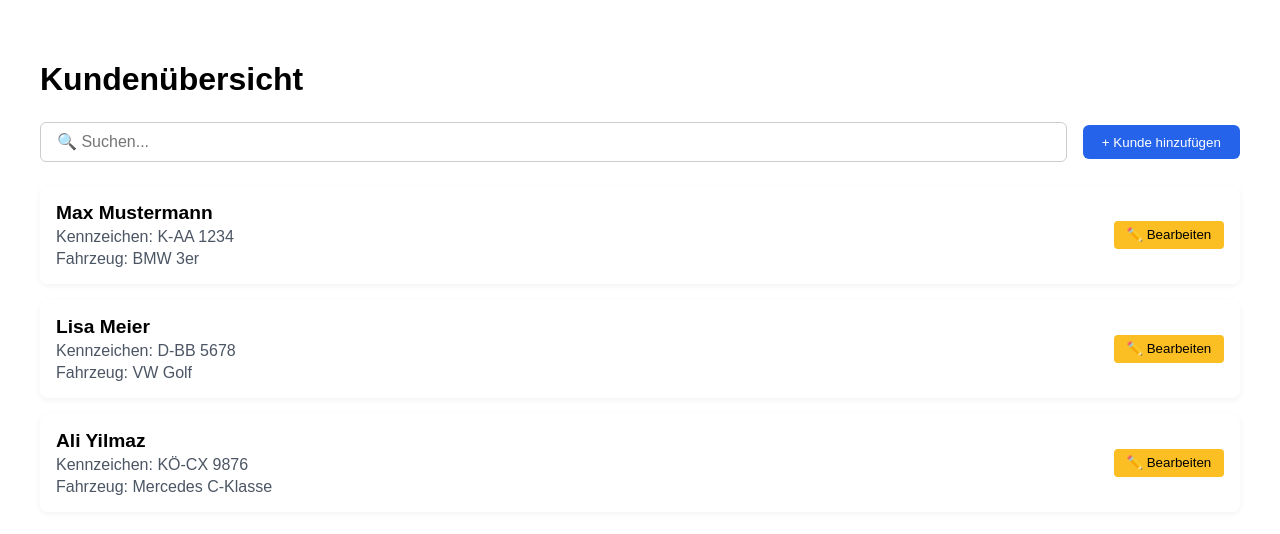
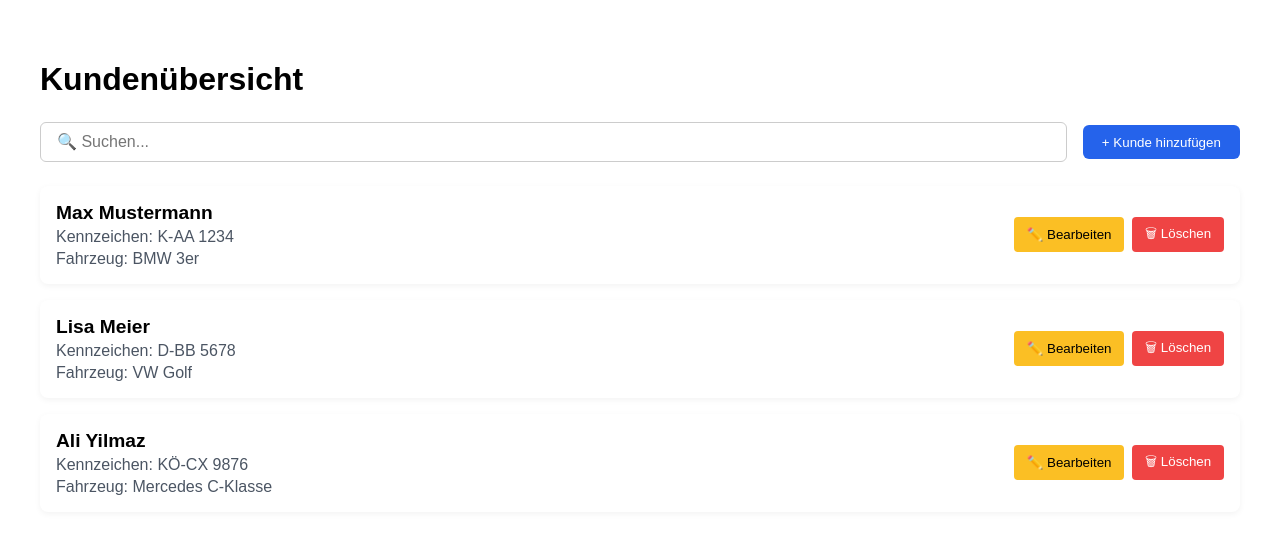
Before and after one commit to Mcan4250-creator/autopilot-crm, a Next.js app: page /kunden in a window 1280 px wide. Shown: the top 534 px of the page. Built offline with nearby package versions, Linux system fonts and the light colour scheme.

Commit message:
Aktualisieren von kunden.js

```diff
--- a/pages/kunden.js
+++ b/pages/kunden.js
@@ -27,6 +27,8 @@ setFormularOffen(false);
 };
 
 const kundeBearbeiten = (kunde) => { setNeuerKunde({ name: kunde.name, kennzeichen: kunde.kennzeichen, modell: kunde.modell }); setBearbeiteKundeId(kunde.id); setFormularOffen(true); };
+
+const kundeLoeschen = (id) => { if (confirm("Möchtest du diesen Kunden wirklich löschen?")) { setKunden(kunden.filter(k => k.id !== id)); } };
 
 return ( <div style={{ padding: "2rem", fontFamily: "Arial, sans-serif" }}> <h1 style={{ fontSize: "2rem", fontWeight: "bold", marginBottom: "1.5rem" }}> Kundenübersicht </h1>
 
@@ -103,12 +105,20 @@ return ( <div style={{ padding: "2rem", fontFamily: "Arial, sans-serif" }}> <h1
             <p style={{ margin: "0.25rem 0", color: "#4b5563" }}>Kennzeichen: {kunde.kennzeichen}</p>
             <p style={{ margin: 0, color: "#4b5563" }}>Fahrzeug: {kunde.modell}</p>
           </div>
+          <div style={{ display: "flex", gap: "0.5rem" }}>
             <button
               onClick={() => kundeBearbeiten(kunde)}
               style={{ padding: "0.4rem 0.8rem", backgroundColor: "#fbbf24", border: "none", borderRadius: "4px", cursor: "pointer" }}
             >
               ✏️ Bearbeiten
             </button>
+            <button
+              onClick={() => kundeLoeschen(kunde.id)}
+              style={{ padding: "0.4rem 0.8rem", backgroundColor: "#ef4444", color: "white", border: "none", borderRadius: "4px", cursor: "pointer" }}
+            >
+              🗑 Löschen
+            </button>
+          </div>
         </div>
       ))
     ) : (
```
Lines whose indentation alone changed are shown as unchanged.
